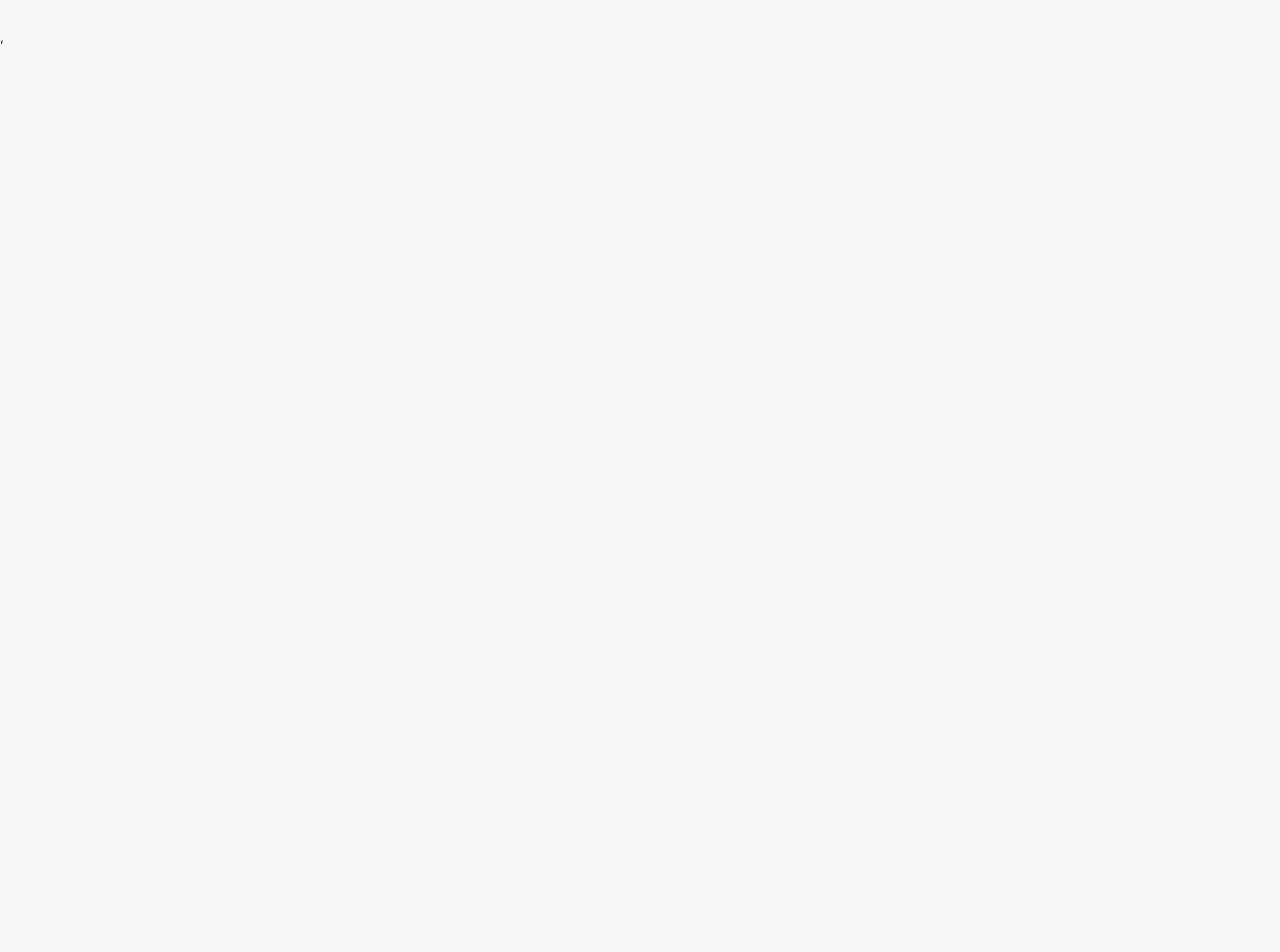
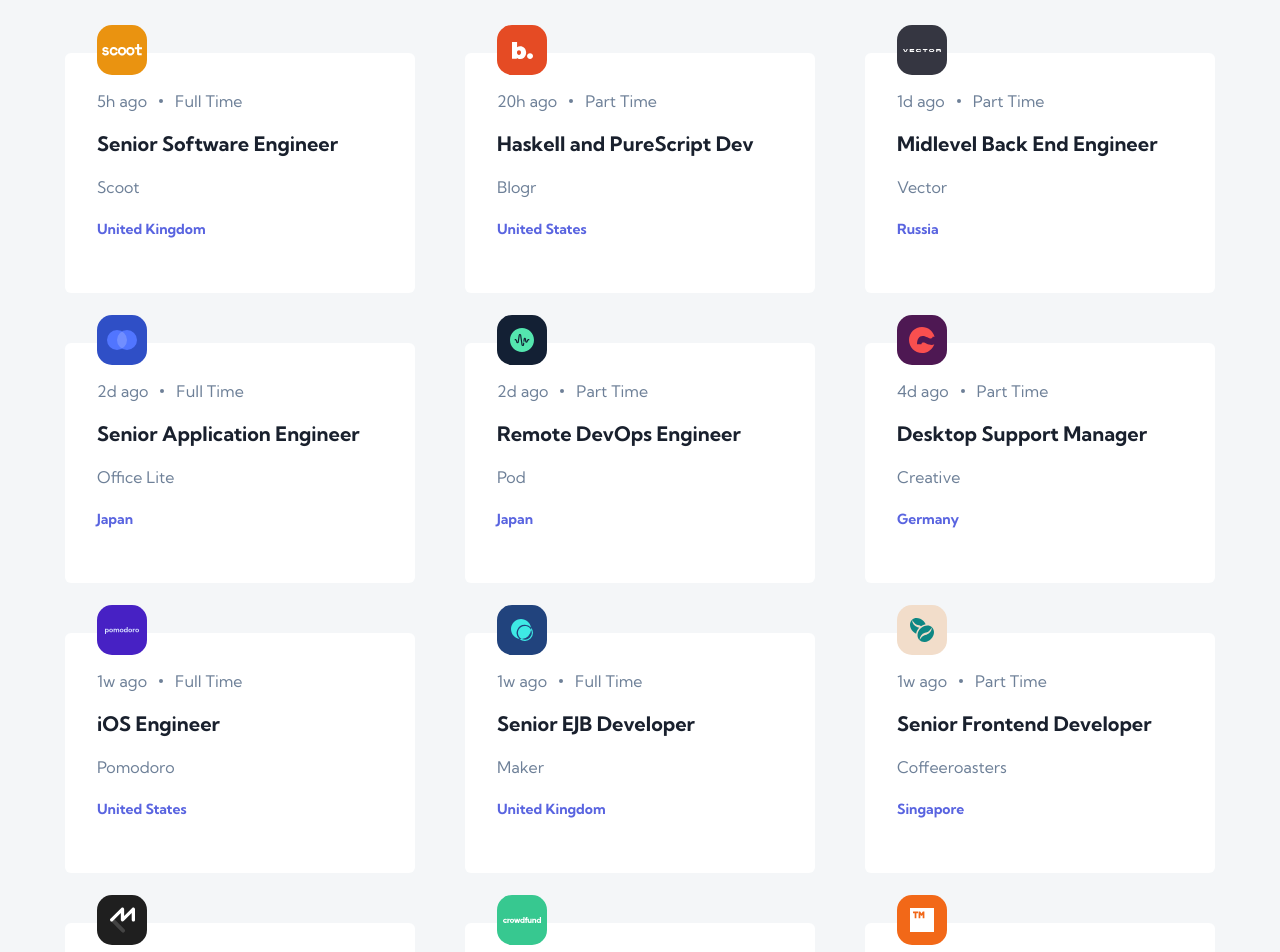
Before and after one commit to DemetreBerdzenadze7/developer-jobs, a React (Vite) app: page / in a window 1280 px wide. Shown: the part 200-1152 px from the top of the page. Before the commit the page ends 800 px from the top, so only its background shows below. Built offline with nearby package versions, Linux system fonts and the light colour scheme.

Commit message:
feat: add JobsCard and JobsSection components; update Jobs page to include job listings

```diff
--- a/src/components/main/input-section/InputSection.tsx
+++ b/src/components/main/input-section/InputSection.tsx
@@ -13,9 +13,9 @@ const InputSection = () => {
   };
 
   return (
-    <section className="-mt-20 md:-mt-23">
+    <section className="-mt-20 md:-mt-23 lg:-mt-19">
       <div className="flex items-center justify-between gap-4 w-full p-2 md:p-0  ounded-main bg-white rounded-main ">
-        <div className="md:border-r md:border-description/20 md:w-[35%] lg:w-[45%]">
+        <div className=" w-full md:border-r md:border-description/20 md:w-[35%] lg:w-[45%]">
           <div className="md:flex md:items-center  md:gap-4 md:p-3">
             <button onClick={handleSearchFocus}>
               <img
--- /dev/null
+++ b/src/components/main/jobs/JobsCard.tsx
@@ -0,0 +1,55 @@
+import data from "../../../data/data.json";
+import { useState } from "react";
+
+const JobsCard = () => {
+  const [visibleCount, setVisibleCount] = useState<number>(12);
+
+  const hadnleLoadMore = () => {
+    const remainingJobs = data.length - visibleCount;
+    if (visibleCount > data.length) {
+      return;
+    }
+    setVisibleCount((prev) => prev + remainingJobs);
+  };
+  return (
+    <div>
+      <div className="flex flex-col gap-12.5 md:grid md:grid-cols-2 lg:grid-cols-3">
+        {data.slice(0, visibleCount).map((item) => (
+          <div
+            key={item.id}
+            className="w-87.5 h-60 bg-white rounded-main py-9 px-8 relative"
+          >
+            <div
+              className="w-12.5 h-12.5 rounded-[15px] flex items-center justify-center absolute -top-7 "
+              style={{ backgroundColor: item.logoBackground }}
+            >
+              <img src={item.logo} alt={item.company} />
+            </div>
+            <div className="flex items-center gap-3">
+              <p className="text-description">{item.postedAt}</p>
+              <div className="rounded-[50%] bg-description w-1 h-1 "></div>
+              <p className="text-description ">{item.contract}</p>
+            </div>
+            <h2 className="text-jobs text-main font-bold my-4 ">
+              {item.position}
+            </h2>
+            <p className="text-description">{item.company}</p>
+            <p className="mt-5 text-country text-btn-primary font-bold ">
+              {item.location}
+            </p>
+          </div>
+        ))}
+      </div>
+      <div className="mt-8 flex justify-center">
+        <button
+          className="bg-btn-primary text-center rounded-main text-white font-bold w-30 h-14 cursor-pointer hover:bg-[#939bf4]"
+          onClick={hadnleLoadMore}
+        >
+          Load More
+        </button>
+      </div>
+    </div>
+  );
+};
+
+export default JobsCard;
--- /dev/null
+++ b/src/components/main/jobs/JobsSection.tsx
@@ -0,0 +1,11 @@
+import JobsCard from "./JobsCard";
+
+const JobsSection = () => {
+  return (
+    <section className="mt-14.25 flex flex-col items-center">
+      <JobsCard />
+    </section>
+  );
+};
+
+export default JobsSection;
--- a/src/data/data.json
+++ b/src/data/data.json
@@ -2,7 +2,7 @@
   {
     "id": 1,
     "company": "Scoot",
-    "logo": "./assets/logos/scoot.svg",
+    "logo": "/images/logos/scoot.svg",
     "logoBackground": "hsl(36, 87%, 49%)",
     "position": "Senior Software Engineer",
     "postedAt": "5h ago",
@@ -33,7 +33,7 @@
   {
     "id": 2,
     "company": "Blogr",
-    "logo": "./assets/logos/blogr.svg",
+    "logo": "/images/logos/blogr.svg",
     "logoBackground": "hsl(12, 79%, 52%)",
     "position": "Haskell and PureScript Dev",
     "postedAt": "20h ago",
@@ -64,7 +64,7 @@
   {
     "id": 3,
     "company": "Vector",
-    "logo": "./assets/logos/vector.svg",
+    "logo": "/images/logos/vector.svg",
     "logoBackground": "hsl(235, 10%, 23%)",
     "position": "Midlevel Back End Engineer",
     "postedAt": "1d ago",
@@ -94,7 +94,7 @@
   {
     "id": 4,
     "company": "Office Lite",
-    "logo": "./assets/logos/officelite.svg",
+    "logo": "/images/logos/officelite.svg",
     "logoBackground": "hsl(227, 62%, 48%)",
     "position": "Senior Application Engineer",
     "postedAt": "2d ago",
@@ -126,7 +126,7 @@
   {
     "id": 5,
     "company": "Pod",
-    "logo": "./assets/logos/pod.svg",
+    "logo": "/images/logos/pod.svg",
     "logoBackground": "hsl(216, 46%, 14%)",
     "position": "Remote DevOps Engineer",
     "postedAt": "2d ago",
@@ -162,7 +162,7 @@
   {
     "id": 6,
     "company": "Creative",
-    "logo": "./assets/logos/creative.svg",
+    "logo": "/images/logos/creative.svg",
     "logoBackground": "hsl(295, 55%, 21%)",
     "position": "Desktop Support Manager",
     "postedAt": "4d ago",
@@ -196,7 +196,7 @@
   {
     "id": 7,
     "company": "Pomodoro",
-    "logo": "./assets/logos/pomodoro.svg",
+    "logo": "/images/logos/pomodoro.svg",
     "logoBackground": "hsl(254, 71%, 45%)",
     "position": "iOS Engineer",
     "postedAt": "1w ago",
@@ -227,7 +227,7 @@
   {
     "id": 8,
     "company": "Maker",
-    "logo": "./assets/logos/maker.svg",
+    "logo": "/images/logos/maker.svg",
     "logoBackground": "hsl(218, 58%, 31%)",
     "position": "Senior EJB Developer",
     "postedAt": "1w ago",
@@ -258,7 +258,7 @@
   {
     "id": 9,
     "company": "Coffeeroasters",
-    "logo": "./assets/logos/coffeeroasters.svg",
+    "logo": "/images/logos/coffeeroasters.svg",
     "logoBackground": "hsl(29, 60%, 87%)",
     "position": "Senior Frontend Developer",
     "postedAt": "1w ago",
@@ -289,7 +289,7 @@
   {
     "id": 10,
     "company": "Mastercraft",
-    "logo": "./assets/logos/mastercraft.svg",
+    "logo": "/images/logos/mastercraft.svg",
     "logoBackground": "hsl(0, 0%, 12%)",
     "position": "App & Website Designer",
     "postedAt": "2w ago",
@@ -322,7 +322,7 @@
   {
     "id": 11,
     "company": "Crowdfund",
-    "logo": "./assets/logos/crowdfund.svg",
+    "logo": "/images/logos/crowdfund.svg",
     "logoBackground": "hsl(157, 57%, 50%)",
     "position": "Fullstack Developer",
     "postedAt": "1mo ago",
@@ -355,7 +355,7 @@
   {
     "id": 12,
     "company": "Typemaster",
-    "logo": "./assets/logos/typemaster.svg",
+    "logo": "/images/logos/typemaster.svg",
     "logoBackground": "hsl(22, 89%, 52%)",
     "position": "Technical Lead Engineer",
     "postedAt": "1mo ago",
@@ -387,7 +387,7 @@
   {
     "id": 13,
     "company": "Crowdfund",
-    "logo": "./assets/logos/crowdfund.svg",
+    "logo": "/images/logos/crowdfund.svg",
     "logoBackground": "hsl(157, 57%, 50%)",
     "position": "Front-end Developer",
     "postedAt": "1mo ago",
@@ -419,7 +419,7 @@
   {
     "id": 14,
     "company": "Coffeeroasters",
-    "logo": "./assets/logos/coffeeroasters.svg",
+    "logo": "/images/logos/coffeeroasters.svg",
     "logoBackground": "hsl(29, 60%, 87%)",
     "position": "Junior Full-Stack Developer",
     "postedAt": "1mo ago",
@@ -451,7 +451,7 @@
   {
     "id": 15,
     "company": "Blogr",
-    "logo": "./assets/logos/blogr.svg",
+    "logo": "/images/logos/blogr.svg",
     "logoBackground": "hsl(12, 79%, 52%)",
     "position": "Midweight Front-end Developer",
     "postedAt": "1mo ago",
--- a/src/index.css
+++ b/src/index.css
@@ -9,8 +9,8 @@
   --color-jobs: #19202d;
   --color-description: #6e8098;
   --color-btn-primary: #5964e0;
-  --text-jobs: 20px;
-  --text-desciption: 16px;
+  --text-main: 20px;
+  --text-description: 16px;
   --text-country: 14px;
   --radius-main: 6px;
 }
--- a/src/pages/Jobs.tsx
+++ b/src/pages/Jobs.tsx
@@ -1,10 +1,12 @@
 import InputSection from "@/components/main/input-section/InputSection";
+import JobsSection from "@/components/main/jobs/JobsSection";
 import Container from "@/container/Container";
 
 const Jobs = () => {
   return (
     <Container>
       <InputSection />
+      <JobsSection />
     </Container>
   );
 };
```
